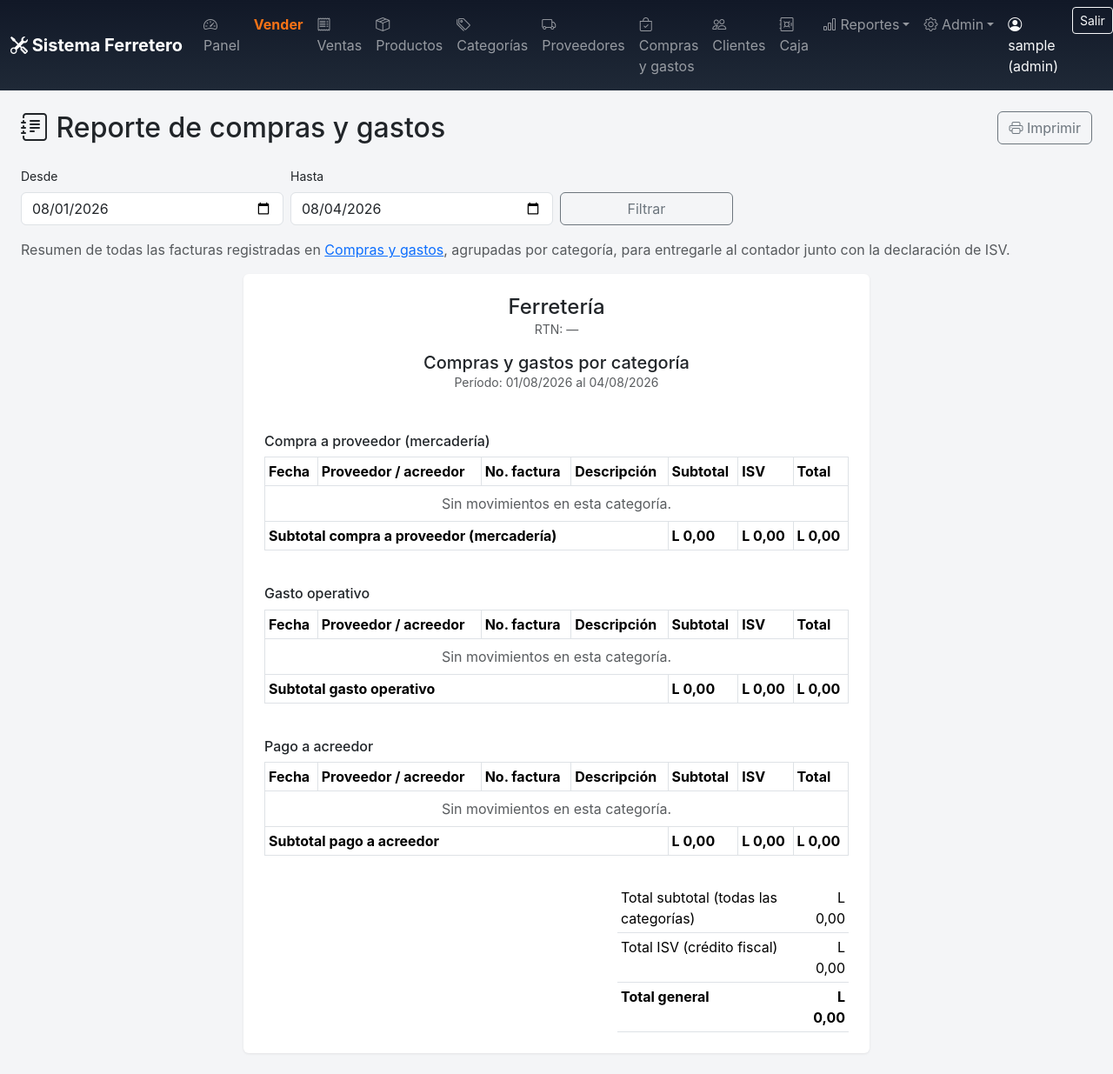
After one commit to Jcontreras013/Sistema-Ferretero, a Django app: page /reportes/compras-y-gastos/ in a window 1280 px wide. The commit adds this page. Shown: the whole page at 87% size. Run offline with Django 5.2, Linux system fonts and the light colour scheme; the visitor is signed in with stand-in values (Sample User, id 1); data comes from the database, SQL or seed files in the repository; data that the repository does not hold is empty; some libraries are stand-ins or nearby versions.

Commit message:
Clasificar facturas en proveedor/gasto operativo/acreedor y agregar reporte para el contador
Se agrega el campo "categoría" a las facturas de Compras y gastos, con
tres opciones: compra a proveedor (mercadería), gasto operativo
(servicios, renta, etc.) o pago a acreedor (préstamos, cuentas por
pagar a terceros). El listado ahora filtra por categoría y muestra un
badge de color por tipo.

Se agrega el reporte "Compras y gastos para el contador"
(reports:expense_report): agrupa todas las facturas del período por
categoría, con subtotal/ISV/total por grupo y total general —
pensado para entregarle al contador junto con la declaración de ISV.

La declaración jurada de ISV sigue sumando el crédito fiscal de todas
las categorías (no solo compras a proveedor), ya que cualquier gasto
deducible con ISV genera crédito fiscal; los pagos a acreedores que no
generan crédito (como cuotas de préstamo) se registran con tasa de ISV
en 0%.

Co-Authored-By: Claude Sonnet 5 <noreply@anthropic.com>
Claude-Session: https://claude.ai/code/session_01WtAeciWVjVKJxAPePxXkii

```diff
--- a/inventory/admin.py
+++ b/inventory/admin.py
@@ -28,8 +28,8 @@ class ProductAdmin(admin.ModelAdmin):
 
 @admin.register(Purchase)
 class PurchaseAdmin(admin.ModelAdmin):
-    list_display = ("date", "provider", "invoice_number", "subtotal", "tax_amount", "total")
-    list_filter = ("provider",)
+    list_display = ("date", "category", "provider", "invoice_number", "subtotal", "tax_amount", "total")
+    list_filter = ("category", "provider")
     date_hierarchy = "date"
 
 
--- a/inventory/forms.py
+++ b/inventory/forms.py
@@ -68,12 +68,13 @@ class ProductForm(forms.ModelForm):
 class PurchaseForm(forms.ModelForm):
     class Meta:
         model = Purchase
-        fields = ["provider", "invoice_number", "date", "description", "subtotal", "tax_rate"]
+        fields = ["category", "provider", "invoice_number", "date", "description", "subtotal", "tax_rate"]
         widgets = {
+            "category": forms.Select(attrs={"class": "form-select"}),
             "provider": forms.Select(attrs={"class": "form-select"}),
             "invoice_number": forms.TextInput(attrs={"class": "form-control"}),
             "date": forms.DateInput(attrs={"class": "form-control", "type": "date"}, format="%Y-%m-%d"),
-            "description": forms.TextInput(attrs={"class": "form-control", "placeholder": "Ej. compra de tornillería y cemento"}),
+            "description": forms.TextInput(attrs={"class": "form-control", "placeholder": "Ej. pago de energía eléctrica, compra de tornillería..."}),
             "subtotal": forms.NumberInput(attrs={"class": "form-control", "step": "0.01"}),
             "tax_rate": forms.NumberInput(attrs={"class": "form-control", "step": "0.01"}),
         }
--- a/reports/urls.py
+++ b/reports/urls.py
@@ -12,5 +12,6 @@ urlpatterns = [
     path("por-vencer/", views.expiring_products_report, name="expiring_products_report"),
     path("impuestos/", views.tax_report, name="tax_report"),
     path("declaracion-isv/", views.isv_declaration, name="isv_declaration"),
+    path("compras-y-gastos/", views.expense_report, name="expense_report"),
     path("flujo-caja/", views.cash_flow_report, name="cash_flow_report"),
 ]
--- a/reports/views.py
+++ b/reports/views.py
@@ -150,6 +150,49 @@ def tax_report(request):
 
 
 @admin_required
+def expense_report(request):
+    """Compras y gastos agrupados por categoría, para entregarle un resumen al contador."""
+    date_from, date_to = _parse_range(request)
+    purchases = Purchase.objects.select_related("provider").filter(
+        date__gte=date_from, date__lte=date_to
+    ).order_by("category", "date")
+
+    groups = []
+    grand_subtotal = Decimal("0")
+    grand_tax = Decimal("0")
+    grand_total = Decimal("0")
+    for category_value, category_label in Purchase.CATEGORY_CHOICES:
+        items = [p for p in purchases if p.category == category_value]
+        subtotal = sum((p.subtotal for p in items), Decimal("0"))
+        tax = sum((p.tax_amount for p in items), Decimal("0"))
+        total = sum((p.total for p in items), Decimal("0"))
+        groups.append({
+            "label": category_label,
+            "items": items,
+            "subtotal": subtotal,
+            "tax": tax,
+            "total": total,
+        })
+        grand_subtotal += subtotal
+        grand_tax += tax
+        grand_total += total
+
+    return render(
+        request,
+        "reports/expense_report.html",
+        {
+            "company": Company.load(),
+            "date_from": date_from,
+            "date_to": date_to,
+            "groups": groups,
+            "grand_subtotal": grand_subtotal,
+            "grand_tax": grand_tax,
+            "grand_total": grand_total,
+        },
+    )
+
+
+@admin_required
 def isv_declaration(request):
     """Declaración jurada de ISV: débito fiscal (ventas - notas de crédito) menos
     crédito fiscal (compras), lista para transcribir en el formulario del SAR."""
--- a/templates/base.html
+++ b/templates/base.html
@@ -27,7 +27,7 @@
                 {% if is_admin %}
                 <li class="nav-item"><a class="nav-link" href="{% url 'inventory:category_list' %}"><i class="bi bi-tags"></i> Categorías</a></li>
                 <li class="nav-item"><a class="nav-link" href="{% url 'inventory:provider_list' %}"><i class="bi bi-truck"></i> Proveedores</a></li>
-                <li class="nav-item"><a class="nav-link" href="{% url 'inventory:purchase_list' %}"><i class="bi bi-bag-check"></i> Compras</a></li>
+                <li class="nav-item"><a class="nav-link" href="{% url 'inventory:purchase_list' %}"><i class="bi bi-bag-check"></i> Compras y gastos</a></li>
                 {% endif %}
                 <li class="nav-item"><a class="nav-link" href="{% url 'clients:client_list' %}"><i class="bi bi-people"></i> Clientes</a></li>
                 <li class="nav-item"><a class="nav-link" href="{% url 'sales:cash_session_close' %}"><i class="bi bi-safe"></i> Caja</a></li>
@@ -42,6 +42,7 @@
                         <li><a class="dropdown-item" href="{% url 'reports:expiring_products_report' %}">Próximos a vencer</a></li>
                         <li><a class="dropdown-item" href="{% url 'reports:tax_report' %}">Impuestos (ISV)</a></li>
                         <li><a class="dropdown-item" href="{% url 'reports:isv_declaration' %}">Declaración jurada de ISV</a></li>
+                        <li><a class="dropdown-item" href="{% url 'reports:expense_report' %}">Compras y gastos (para el contador)</a></li>
                         <li><a class="dropdown-item" href="{% url 'reports:cash_flow_report' %}">Flujo de caja</a></li>
                     </ul>
                 </li>
--- a/templates/inventory/purchase_form.html
+++ b/templates/inventory/purchase_form.html
@@ -5,6 +5,10 @@
 <div class="card p-4" style="max-width: 600px;">
     <form method="post">
         {% csrf_token %}
+        <div class="mb-3">
+            <label class="form-label">{{ form.category.label }}</label>
+            {{ form.category }}
+        </div>
         <div class="mb-3">
             <label class="form-label">{{ form.provider.label }}</label>
             {{ form.provider }}
@@ -20,6 +24,7 @@
         <div class="mb-3">
             <label class="form-label">{{ form.description.label }}</label>
             {{ form.description }}
+            {% if form.description.help_text %}<div class="form-text">{{ form.description.help_text }}</div>{% endif %}
         </div>
         <div class="row">
             <div class="col-md-6 mb-3">
--- /dev/null
+++ b/templates/reports/expense_report.html
@@ -0,0 +1,86 @@
+{% extends "base.html" %}
+{% block title %}Compras y gastos para el contador{% endblock %}
+{% block content %}
+<div class="d-flex justify-content-between align-items-start mb-3 no-print">
+    <h2><i class="bi bi-journal-text"></i> Reporte de compras y gastos</h2>
+    <button onclick="window.print()" class="btn btn-outline-secondary"><i class="bi bi-printer"></i> Imprimir</button>
+</div>
+
+<form class="row g-2 mb-3 no-print">
+    <div class="col-md-3">
+        <label class="form-label small">Desde</label>
+        <input type="date" name="from" value="{{ date_from|date:'Y-m-d' }}" class="form-control">
+    </div>
+    <div class="col-md-3">
+        <label class="form-label small">Hasta</label>
+        <input type="date" name="to" value="{{ date_to|date:'Y-m-d' }}" class="form-control">
+    </div>
+    <div class="col-md-2 d-flex align-items-end">
+        <button class="btn btn-outline-secondary w-100" type="submit">Filtrar</button>
+    </div>
+</form>
+
+<p class="text-muted no-print">
+    Resumen de todas las facturas registradas en <a href="{% url 'inventory:purchase_list' %}">Compras y gastos</a>,
+    agrupadas por categoría, para entregarle al contador junto con la declaración de ISV.
+</p>
+
+<div class="invoice-box card p-4">
+    <div class="text-center mb-4">
+        <h4 class="mb-0">{{ company.trade_name|default:company.business_name|default:"Ferretería" }}</h4>
+        <div class="text-muted small">RTN: {{ company.rtn|default:"—" }}</div>
+        <h5 class="mt-3 mb-0">Compras y gastos por categoría</h5>
+        <div class="text-muted small">Período: {{ date_from|date:"d/m/Y" }} al {{ date_to|date:"d/m/Y" }}</div>
+    </div>
+
+    {% for group in groups %}
+    <h6 class="mt-4 mb-2">{{ group.label }}</h6>
+    <table class="table table-sm table-bordered">
+        <thead>
+            <tr>
+                <th>Fecha</th>
+                <th>Proveedor / acreedor</th>
+                <th>No. factura</th>
+                <th>Descripción</th>
+                <th>Subtotal</th>
+                <th>ISV</th>
+                <th>Total</th>
+            </tr>
+        </thead>
+        <tbody>
+        {% for item in group.items %}
+            <tr>
+                <td>{{ item.date|date:"d/m/Y" }}</td>
+                <td>{{ item.provider.name|default:"—" }}</td>
+                <td>{{ item.invoice_number|default:"—" }}</td>
+                <td>{{ item.description|default:"—" }}</td>
+                <td>L {{ item.subtotal|floatformat:2 }}</td>
+                <td>L {{ item.tax_amount|floatformat:2 }}</td>
+                <td>L {{ item.total|floatformat:2 }}</td>
+            </tr>
+        {% empty %}
+            <tr><td colspan="7" class="text-muted text-center py-2">Sin movimientos en esta categoría.</td></tr>
+        {% endfor %}
+        </tbody>
+        <tfoot>
+            <tr class="fw-bold">
+                <td colspan="4">Subtotal {{ group.label|lower }}</td>
+                <td>L {{ group.subtotal|floatformat:2 }}</td>
+                <td>L {{ group.tax|floatformat:2 }}</td>
+                <td>L {{ group.total|floatformat:2 }}</td>
+            </tr>
+        </tfoot>
+    </table>
+    {% endfor %}
+
+    <div class="row justify-content-end mt-3">
+        <div class="col-md-5">
+            <table class="table table-sm mb-0">
+                <tr><td>Total subtotal (todas las categorías)</td><td class="text-end">L {{ grand_subtotal|floatformat:2 }}</td></tr>
+                <tr><td>Total ISV (crédito fiscal)</td><td class="text-end">L {{ grand_tax|floatformat:2 }}</td></tr>
+                <tr class="fw-bold border-top"><td>Total general</td><td class="text-end">L {{ grand_total|floatformat:2 }}</td></tr>
+            </table>
+        </div>
+    </div>
+</div>
+{% endblock %}
--- a/templates/reports/isv_declaration.html
+++ b/templates/reports/isv_declaration.html
@@ -23,7 +23,7 @@
 <p class="text-muted no-print">
     Resumen de débito y crédito fiscal para transcribir en el formulario del SAR. No sustituye la declaración
     oficial ni asesoría de un contador — verifica los montos antes de presentarla. El crédito fiscal solo
-    incluye las compras registradas en <a href="{% url 'inventory:purchase_list' %}">Inventario → Compras</a>.
+    incluye las facturas registradas en <a href="{% url 'inventory:purchase_list' %}">Compras y gastos</a>.
 </p>
 
 <div class="invoice-box card p-4">
```
Also changed, not shown: inventory/models.py (+24 -8 lines), inventory/views.py (+15 -1 lines), templates/inventory/purchase_list.html (+34 -9 lines), README.md, inventory/migrations/0005_alter_purchase_options_purchase_category_and_more.py (added).
